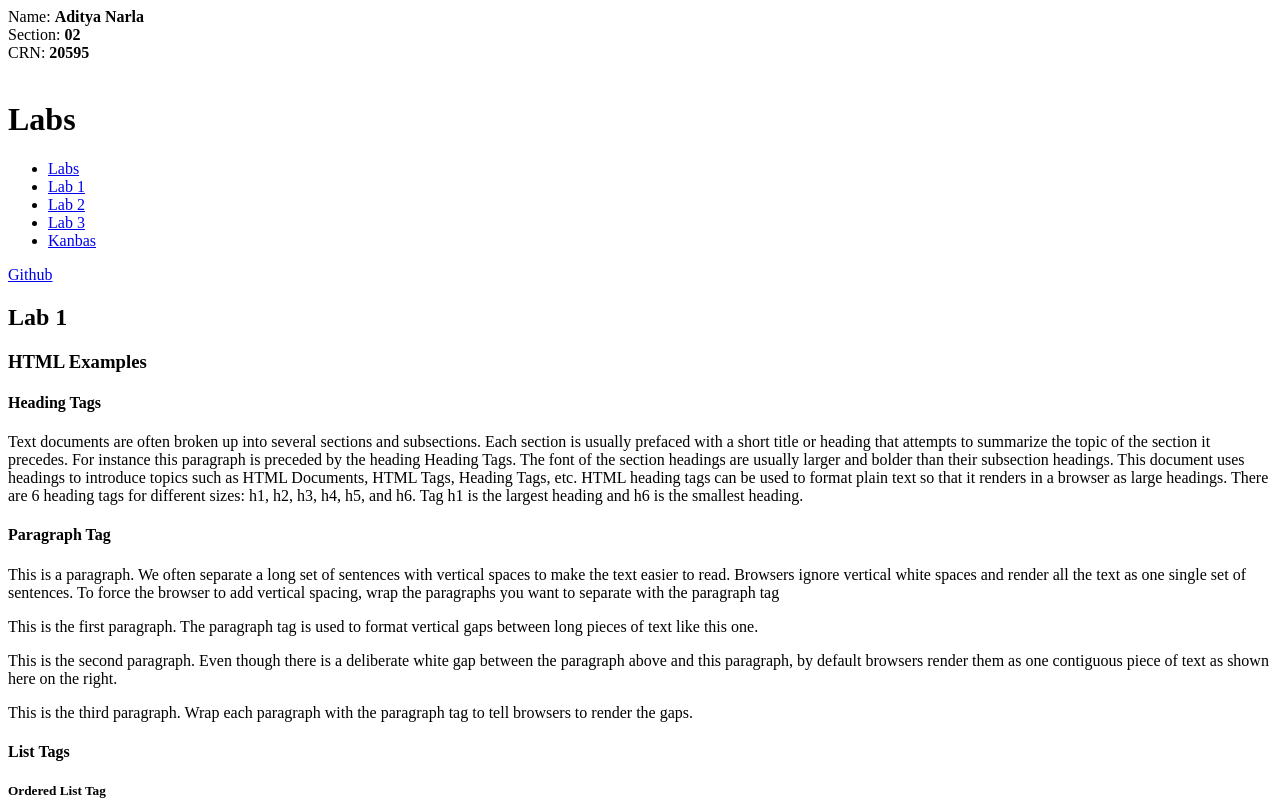
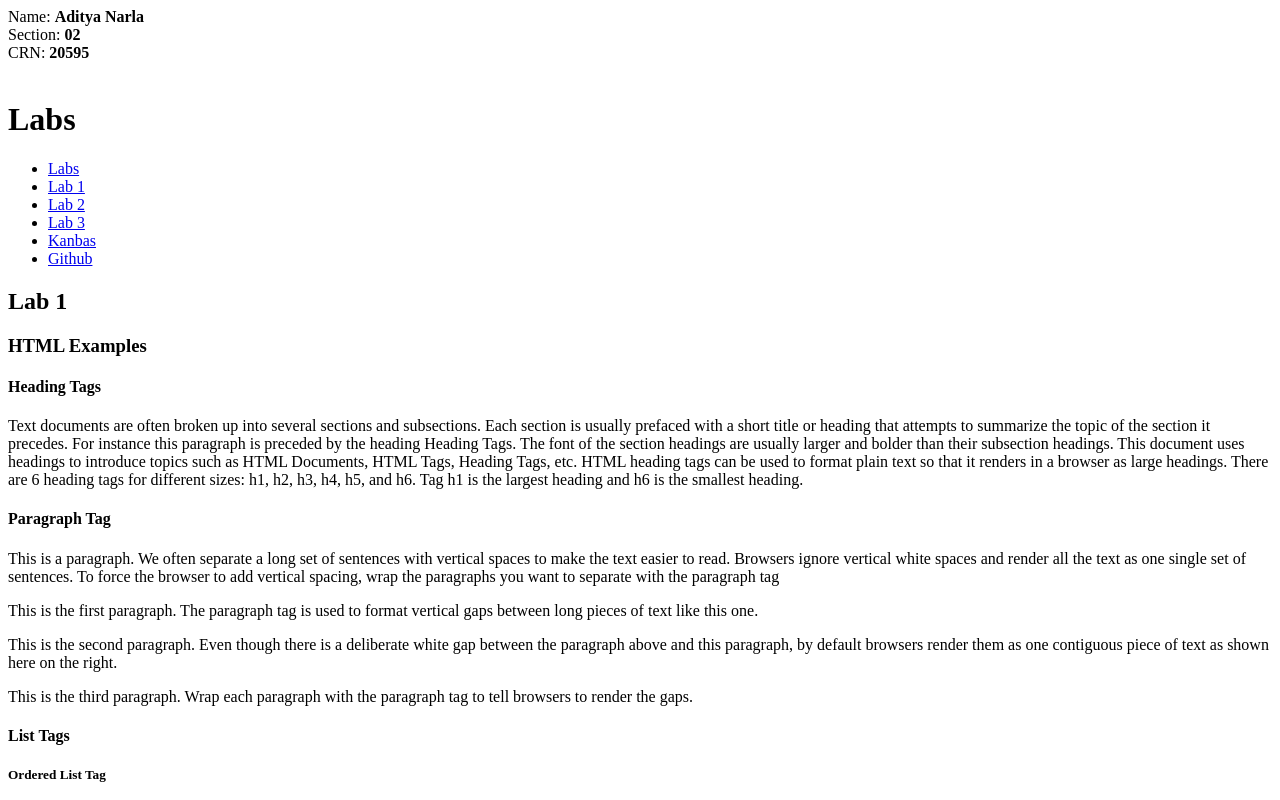
Before and after one commit to aditya-narla/kanbas-react-web-app, a React (Create React App) app: page /#/Labs/Lab1 in a window 1280 px wide. Shown: the top 800 px of the page. Built offline with nearby package versions, Linux system fonts and the light colour scheme.

Commit message:
Assignment 1

```diff
--- a/src/Labs/TOC.tsx
+++ b/src/Labs/TOC.tsx
@@ -2,15 +2,13 @@ import { Link } from "react-router-dom";
 
 export default function TOC() {
   return (
-    <div>
       <ul>
         <li><Link to="/Labs">Labs</Link></li>
         <li><Link to="/Labs/Lab1">Lab 1</Link></li>
         <li><Link to="/Labs/Lab2">Lab 2</Link></li>
         <li><Link to="/Labs/Lab3">Lab 3</Link></li>
         <li><Link to="/Kanbas">Kanbas</Link></li>
+        <li><a id="wd-github" href="https://github.com/aditya-narla/kanbas-react-web-app" target="_blank" rel="noreferrer">Github</a></li>
       </ul>
-      <a id="wd-github" href="https://github.com/aditya-narla/kanbas-react-web-app" target="_blank" rel="noreferrer">Github</a>
-    </div>
   );
 }
```
